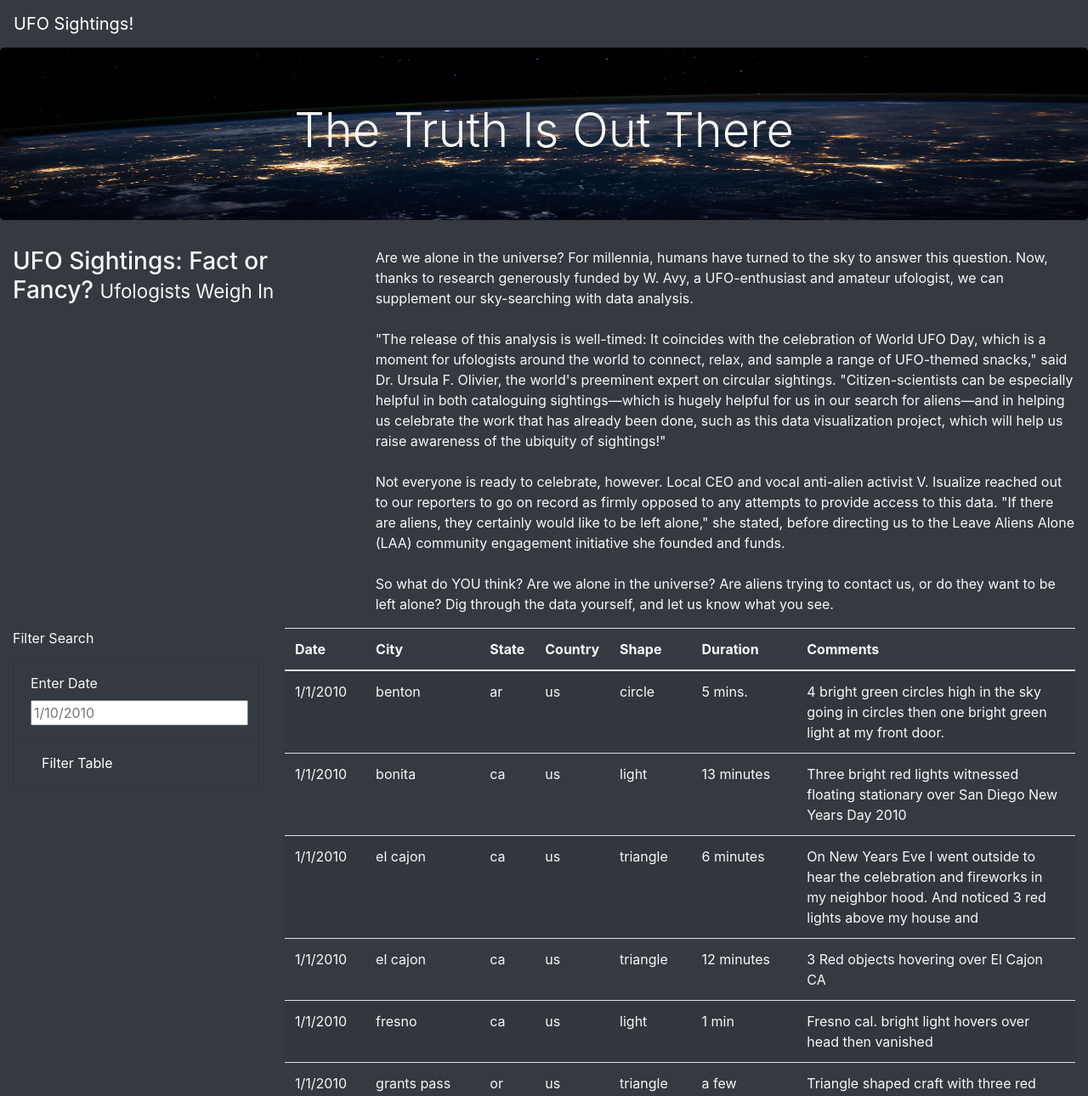
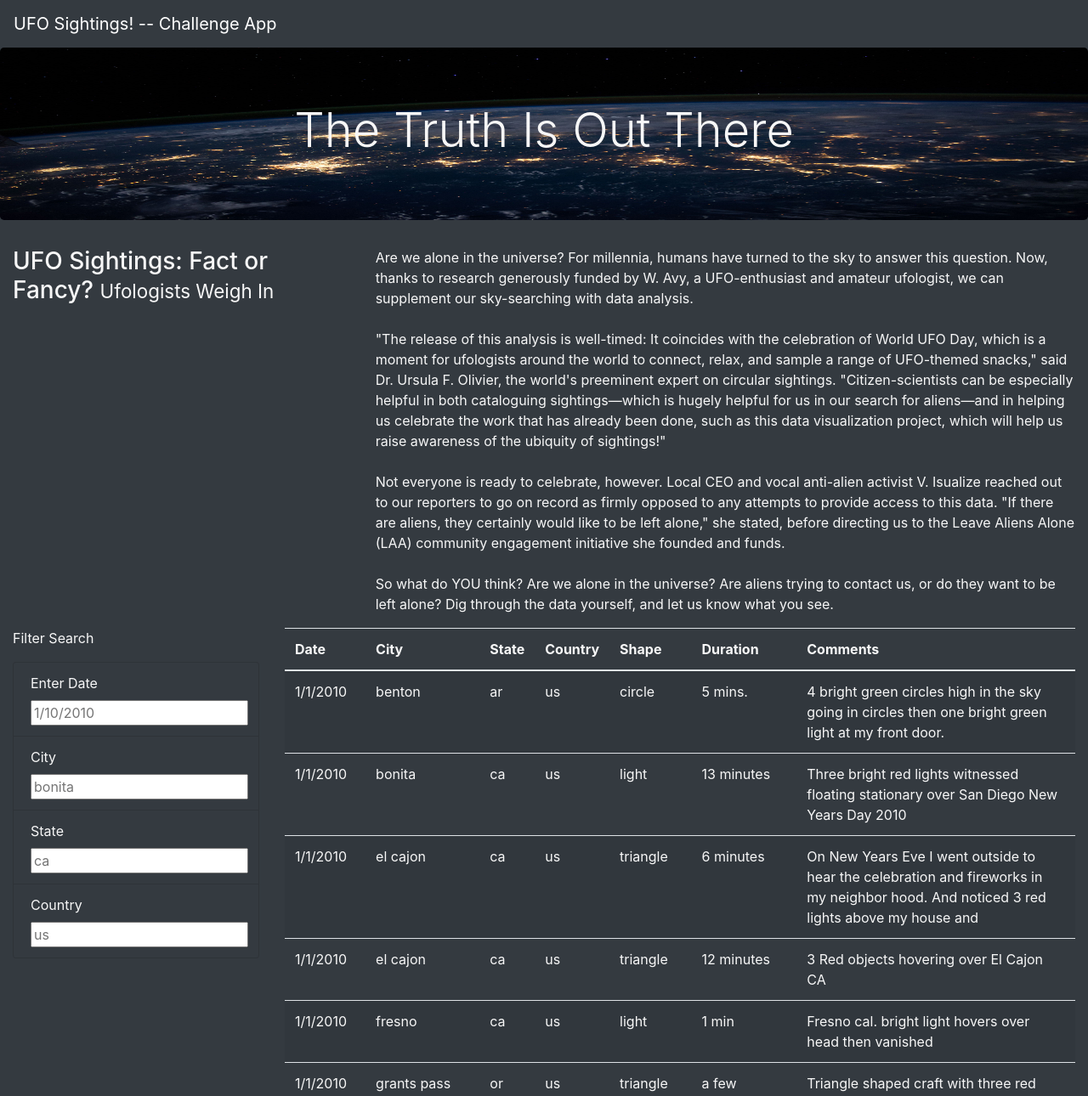
Before and after one commit to vincentpw21/11_ufos, a plain HTML site: page index.html in a window 1280 px wide. Shown: the top 1290 px of the page at 85% size. Drawn offline with nearby package versions, Linux system fonts and the light colour scheme.

Commit message:
updating for challenge

```diff
--- a/index.html
+++ b/index.html
@@ -16,7 +16,7 @@
 <body class="bg-dark">
     <div class="wrapper">
         <nav class="navbar navbar-dark bg-dark navbar-expand-lg">
-            <a class="navbar-brand" href="index.html">UFO Sightings!</a>
+            <a class="navbar-brand" href="index.html">UFO Sightings! -- Challenge App</a>
         </nav>
             <div class="jumbotron">
                 <h1 class="display-4">The Truth Is Out There</h1>
@@ -44,7 +44,16 @@
                                     <input type="text" placeholder="1/10/2010" id="datetime" />
                                 </li>
                                 <li class="list-group-item bg-dark">
-                                    <button id="filter-btn" type="button" class="btn btn-dark">Filter Table</button>
+                                    <label for="date">City</label>
+                                    <input type="text" placeholder="bonita" id="city" />
+                                </li>
+                                <li class="list-group-item bg-dark">
+                                    <label for="date">State</label>
+                                    <input type="text" placeholder="ca" id="state" />
+                                </li>
+                                <li class="list-group-item bg-dark">
+                                    <label for="date">Country</label>
+                                    <input type="text" placeholder="us" id="country" />
                                 </li>
                             </ul>
                         </form>
@@ -70,6 +79,6 @@
     </div>
     <script src="https://cdnjs.cloudflare.com/ajax/libs/d3/4.11.0/d3.js"></script>
     <script src="static/js/data.js"></script>
-    <script src="static/js/app.js"></script>
+    <script src="static/js/app_challenge.js"></script>
 </body>
 </html>
```
